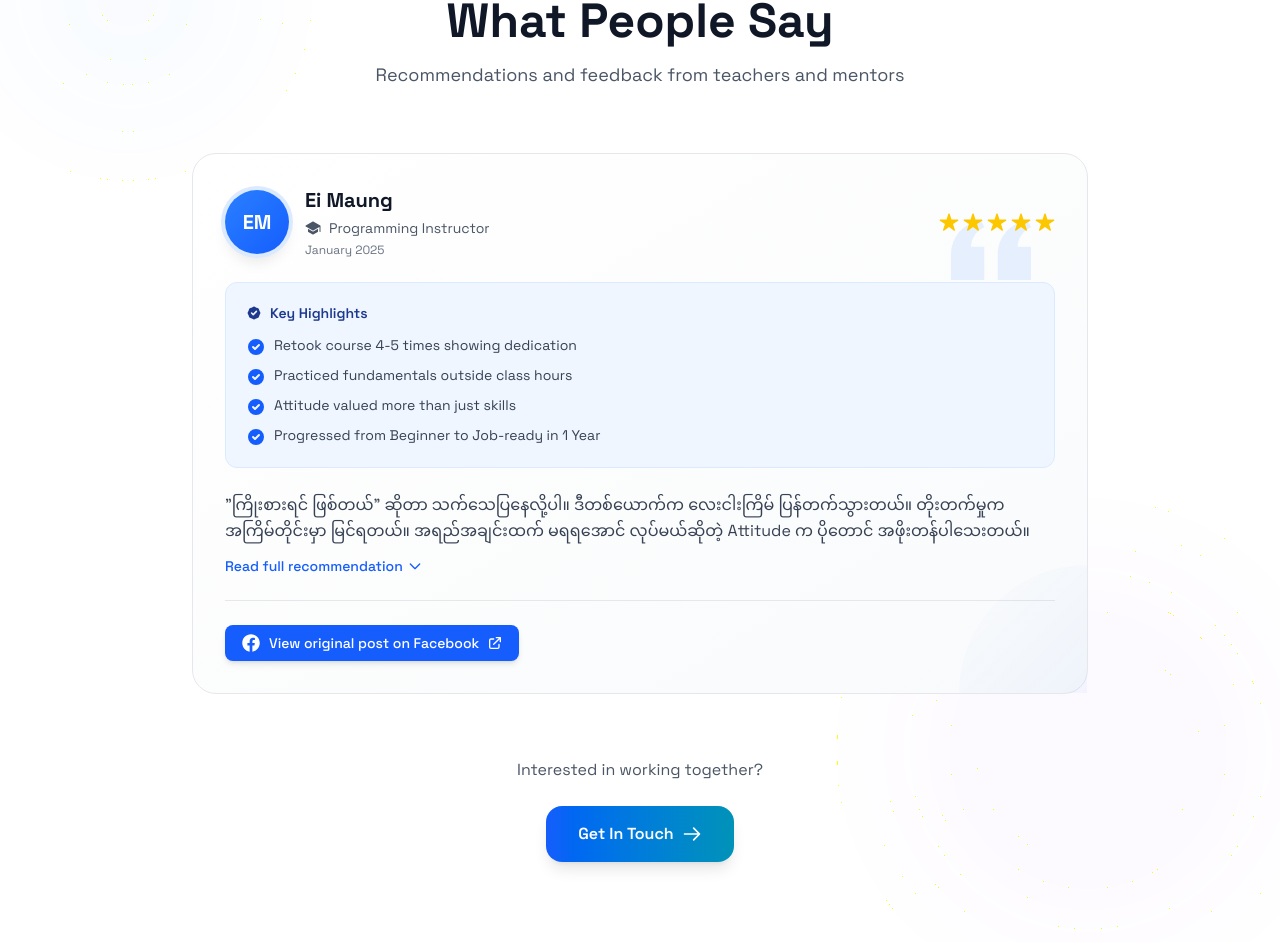
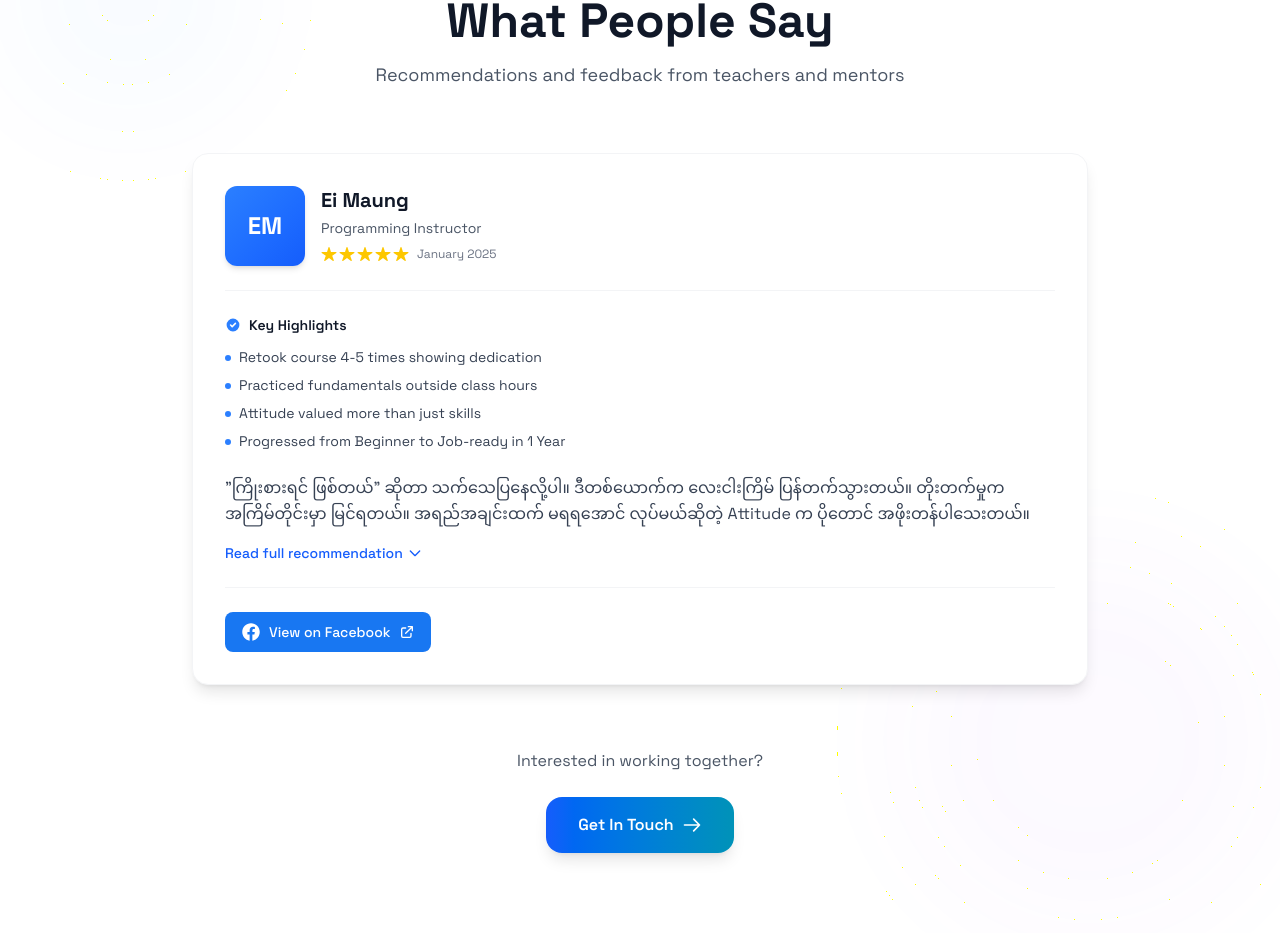
Before and after one commit to kyawhla-commit/khTech-portfolio, a React (Vite) app: page / in a window 1280 px wide. Shown: the part 3005-3955 px from the top of the page. Built offline with nearby package versions, Linux system fonts and the light colour scheme.

Commit message:
add testimonials

```diff
--- a/src/components/sections/Testimonials.jsx
+++ b/src/components/sections/Testimonials.jsx
@@ -4,6 +4,8 @@ import { useState } from "react";
 
 export const Testimonials = () => {
   const [expandedId, setExpandedId] = useState(null);
+  const [styleVariant, setStyleVariant] = useState("modern"); // modern, minimal, card, gradient
+
   const testimonials = [
     {
       id: 1,
@@ -57,135 +59,107 @@ export const Testimonials = () => {
             return (
               <RevealOnScroll
                 key={testimonial.id}
-                direction="scale"
+                direction="up"
                 delay={index * 100}
                 duration={600}
               >
-                <div className="group relative bg-gradient-to-br from-white to-gray-50 dark:from-gray-800 dark:to-gray-900 rounded-2xl sm:rounded-3xl p-6 sm:p-8 border border-gray-200 dark:border-gray-700 hover:border-blue-500/50 dark:hover:border-blue-500/50 transition-all hover:shadow-2xl">
-                  {/* Quote Icon */}
-                  <RevealOnScroll direction="scale" delay={200} duration={500}>
-                    <div className="absolute top-4 right-4 sm:top-6 sm:right-6 text-blue-500/10 dark:text-blue-400/10">
-                      <svg className="w-16 h-16 sm:w-20 sm:h-20" fill="currentColor" viewBox="0 0 24 24">
-                        <path d="M14.017 21v-7.391c0-5.704 3.731-9.57 8.983-10.609l.995 2.151c-2.432.917-3.995 3.638-3.995 5.849h4v10h-9.983zm-14.017 0v-7.391c0-5.704 3.748-9.57 9-10.609l.996 2.151c-2.433.917-3.996 3.638-3.996 5.849h3.983v10h-9.983z" />
-                      </svg>
-                    </div>
-                  </RevealOnScroll>
+                {/* Clean Professional Card */}
+                <div className="bg-white dark:bg-gray-800 rounded-2xl p-6 sm:p-8 shadow-lg hover:shadow-xl transition-shadow border border-gray-100 dark:border-gray-700">
 
-                  {/* Author Info - Moved to top */}
-                  <RevealOnScroll direction="left" delay={100} duration={500}>
-                    <div className="flex items-center gap-3 sm:gap-4 mb-4 sm:mb-6">
+                  {/* Header Section */}
+                  <div className="flex items-start gap-4 mb-6 pb-6 border-b border-gray-100 dark:border-gray-700">
                     {/* Avatar */}
-                    <div className="w-14 h-14 sm:w-16 sm:h-16 rounded-full bg-gradient-to-br from-blue-500 to-blue-600 flex items-center justify-center text-white font-bold text-lg sm:text-xl shadow-lg ring-4 ring-blue-100 dark:ring-blue-900/30">
+                    <div className="w-16 h-16 sm:w-20 sm:h-20 rounded-xl bg-gradient-to-br from-blue-500 to-blue-600 flex items-center justify-center text-white font-bold text-xl sm:text-2xl shadow-md flex-shrink-0">
                       {testimonial.avatar}
                     </div>
 
-                    {/* Details */}
-                    <div className="flex-1">
-                      <h4 className="font-bold text-lg sm:text-xl text-gray-900 dark:text-white">
+                    {/* Info */}
+                    <div className="flex-1 min-w-0">
+                      <h4 className="font-bold text-lg sm:text-xl text-gray-900 dark:text-white mb-1">
                         {testimonial.name}
                       </h4>
-                      <div className="flex items-center gap-2 text-xs sm:text-sm text-gray-600 dark:text-gray-400 mt-1">
-                        <IoSchool className="w-4 h-4" />
-                        <span>{testimonial.role}</span>
+                      <p className="text-sm text-gray-600 dark:text-gray-400 mb-2">
+                        {testimonial.role}
+                      </p>
+
+                      {/* Rating */}
+                      <div className="flex items-center gap-2">
+                        <div className="flex gap-0.5">
+                          {[...Array(5)].map((_, i) => (
+                            <IoStar key={i} className="w-4 h-4 text-yellow-400" />
+                          ))}
+                        </div>
+                        <span className="text-xs text-gray-500 dark:text-gray-400">
+                          {testimonial.date}
+                        </span>
                       </div>
-                      <p className="text-xs text-gray-500 dark:text-gray-500 mt-1">
-                        {testimonial.date}
-                      </p>
-                    </div>
-
-                    {/* Stars */}
-                    <div className="hidden sm:flex gap-1">
-                      {[...Array(5)].map((_, i) => (
-                        <IoStar key={i} className="w-5 h-5 text-yellow-400" />
-                      ))}
                     </div>
                   </div>
-                  </RevealOnScroll>
 
-                  {/* Stars - Mobile */}
-                  <RevealOnScroll direction="fade" delay={150} duration={400}>
-                    <div className="flex gap-1 mb-4 sm:hidden">
-                      {[...Array(5)].map((_, i) => (
-                        <IoStar key={i} className="w-4 h-4 text-yellow-400" />
-                      ))}
-                    </div>
-                  </RevealOnScroll>
-
-                  {/* Key Highlights */}
-                  <RevealOnScroll direction="up" delay={200} duration={500}>
-                    <div className="bg-blue-50 dark:bg-blue-900/20 rounded-xl p-4 sm:p-5 mb-5 sm:mb-6 border border-blue-100 dark:border-blue-800/50">
-                    <h5 className="text-sm font-semibold text-blue-900 dark:text-blue-300 mb-3 flex items-center gap-2">
-                      <svg className="w-4 h-4" fill="currentColor" viewBox="0 0 20 20">
-                        <path fillRule="evenodd" d="M6.267 3.455a3.066 3.066 0 001.745-.723 3.066 3.066 0 013.976 0 3.066 3.066 0 001.745.723 3.066 3.066 0 012.812 2.812c.051.643.304 1.254.723 1.745a3.066 3.066 0 010 3.976 3.066 3.066 0 00-.723 1.745 3.066 3.066 0 01-2.812 2.812 3.066 3.066 0 00-1.745.723 3.066 3.066 0 01-3.976 0 3.066 3.066 0 00-1.745-.723 3.066 3.066 0 01-2.812-2.812 3.066 3.066 0 00-.723-1.745 3.066 3.066 0 010-3.976 3.066 3.066 0 00.723-1.745 3.066 3.066 0 012.812-2.812zm7.44 5.252a1 1 0 00-1.414-1.414L9 10.586 7.707 9.293a1 1 0 00-1.414 1.414l2 2a1 1 0 001.414 0l4-4z" clipRule="evenodd" />
+                  {/* Key Points */}
+                  <div className="mb-6">
+                    <h5 className="text-sm font-semibold text-gray-900 dark:text-white mb-3 flex items-center gap-2">
+                      <svg className="w-4 h-4 text-blue-500" fill="currentColor" viewBox="0 0 20 20">
+                        <path fillRule="evenodd" d="M10 18a8 8 0 100-16 8 8 0 000 16zm3.707-9.293a1 1 0 00-1.414-1.414L9 10.586 7.707 9.293a1 1 0 00-1.414 1.414l2 2a1 1 0 001.414 0l4-4z" clipRule="evenodd" />
                       </svg>
                       Key Highlights
                     </h5>
                     <ul className="space-y-2">
                       {testimonial.highlights.map((highlight, i) => (
-                        <li key={i} className="flex items-start gap-2 text-xs sm:text-sm text-gray-700 dark:text-gray-300">
-                          <svg className="w-4 h-4 sm:w-5 sm:h-5 text-blue-600 dark:text-blue-400 flex-shrink-0 mt-0.5" fill="currentColor" viewBox="0 0 20 20">
-                            <path fillRule="evenodd" d="M10 18a8 8 0 100-16 8 8 0 000 16zm3.707-9.293a1 1 0 00-1.414-1.414L9 10.586 7.707 9.293a1 1 0 00-1.414 1.414l2 2a1 1 0 001.414 0l4-4z" clipRule="evenodd" />
-                          </svg>
+                        <li key={i} className="flex items-start gap-2 text-sm text-gray-700 dark:text-gray-300">
+                          <span className="w-1.5 h-1.5 bg-blue-500 rounded-full mt-2 flex-shrink-0"></span>
                           <span>{highlight}</span>
                         </li>
                       ))}
                     </ul>
                   </div>
-                  </RevealOnScroll>
 
-                  {/* Message */}
-                  <RevealOnScroll direction="up" delay={300} duration={500}>
-                    <div className="relative">
-                    <p className="text-sm sm:text-base text-gray-700 dark:text-gray-300 leading-relaxed relative z-10 whitespace-pre-line">
+                  {/* Testimonial Text */}
+                  <div className="mb-6">
+                    <p className="text-sm sm:text-base text-gray-700 dark:text-gray-300 leading-relaxed whitespace-pre-line">
                       {isExpanded ? testimonial.fullMessage : testimonial.shortMessage}
                     </p>
 
-                    {/* Read More/Less Button */}
+                    {/* Read More Button */}
                     <button
                       onClick={() => setExpandedId(isExpanded ? null : testimonial.id)}
-                      className="mt-3 text-sm font-medium text-blue-600 dark:text-blue-400 hover:text-blue-700 dark:hover:text-blue-300 transition-colors flex items-center gap-1 group/btn"
+                      className="mt-4 text-sm font-medium text-blue-600 dark:text-blue-400 hover:text-blue-700 dark:hover:text-blue-300 flex items-center gap-1 transition-colors"
                     >
                       {isExpanded ? (
                         <>
                           Show less
-                          <svg className="w-4 h-4 group-hover/btn:-translate-y-0.5 transition-transform" fill="none" stroke="currentColor" viewBox="0 0 24 24">
+                          <svg className="w-4 h-4" fill="none" stroke="currentColor" viewBox="0 0 24 24">
                             <path strokeLinecap="round" strokeLinejoin="round" strokeWidth={2} d="M5 15l7-7 7 7" />
                           </svg>
                         </>
                       ) : (
                         <>
                           Read full recommendation
-                          <svg className="w-4 h-4 group-hover/btn:translate-y-0.5 transition-transform" fill="none" stroke="currentColor" viewBox="0 0 24 24">
+                          <svg className="w-4 h-4" fill="none" stroke="currentColor" viewBox="0 0 24 24">
                             <path strokeLinecap="round" strokeLinejoin="round" strokeWidth={2} d="M19 9l-7 7-7-7" />
                           </svg>
                         </>
                       )}
                     </button>
                   </div>
-                  </RevealOnScroll>
 
                   {/* Facebook Link */}
                   {testimonial.fbLink && (
-                    <RevealOnScroll direction="up" delay={400} duration={500}>
-                      <div className="mt-6 pt-6 border-t border-gray-200 dark:border-gray-700">
+                    <div className="pt-6 border-t border-gray-100 dark:border-gray-700">
                       <a
                         href={testimonial.fbLink}
                         target="_blank"
                         rel="noopener noreferrer"
-                        className="inline-flex items-center gap-2 px-4 py-2 bg-blue-600 hover:bg-blue-700 text-white rounded-lg text-sm font-medium transition-colors shadow-md hover:shadow-lg"
+                        className="inline-flex items-center gap-2 px-4 py-2.5 bg-[#1877F2] hover:bg-[#0C63D4] text-white rounded-lg text-sm font-medium transition-colors"
                       >
                         <IoLogoFacebook className="w-5 h-5" />
-                        View original post on Facebook
+                        View on Facebook
                         <svg className="w-4 h-4" fill="none" stroke="currentColor" viewBox="0 0 24 24">
                           <path strokeLinecap="round" strokeLinejoin="round" strokeWidth={2} d="M10 6H6a2 2 0 00-2 2v10a2 2 0 002 2h10a2 2 0 002-2v-4M14 4h6m0 0v6m0-6L10 14" />
                         </svg>
                       </a>
                     </div>
-                    </RevealOnScroll>
                   )}
-
-                  {/* Decorative Element */}
-                  <div className="absolute bottom-0 right-0 w-32 h-32 bg-gradient-to-tl from-blue-500/5 to-transparent rounded-tl-full pointer-events-none"></div>
                 </div>
               </RevealOnScroll>
             );
```
